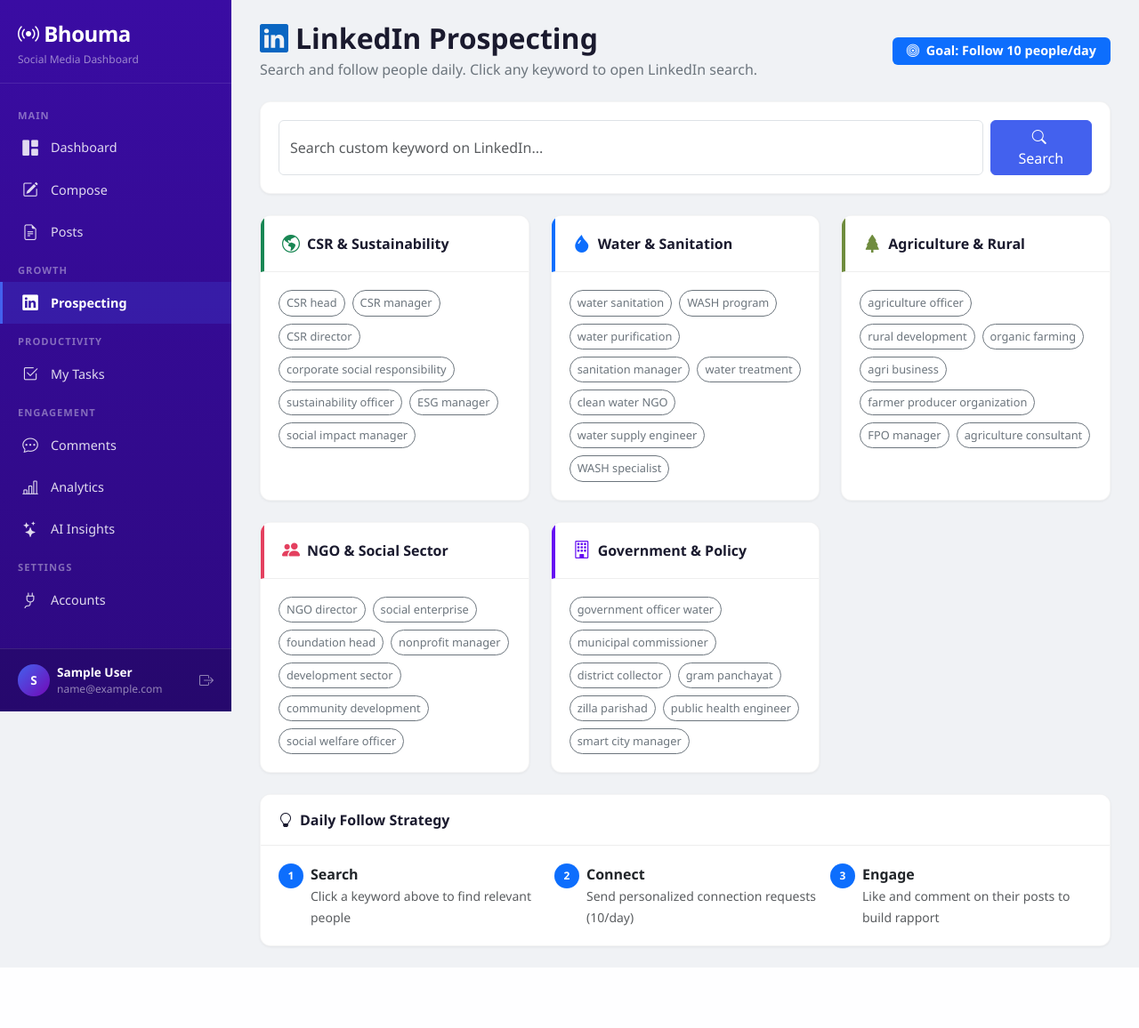
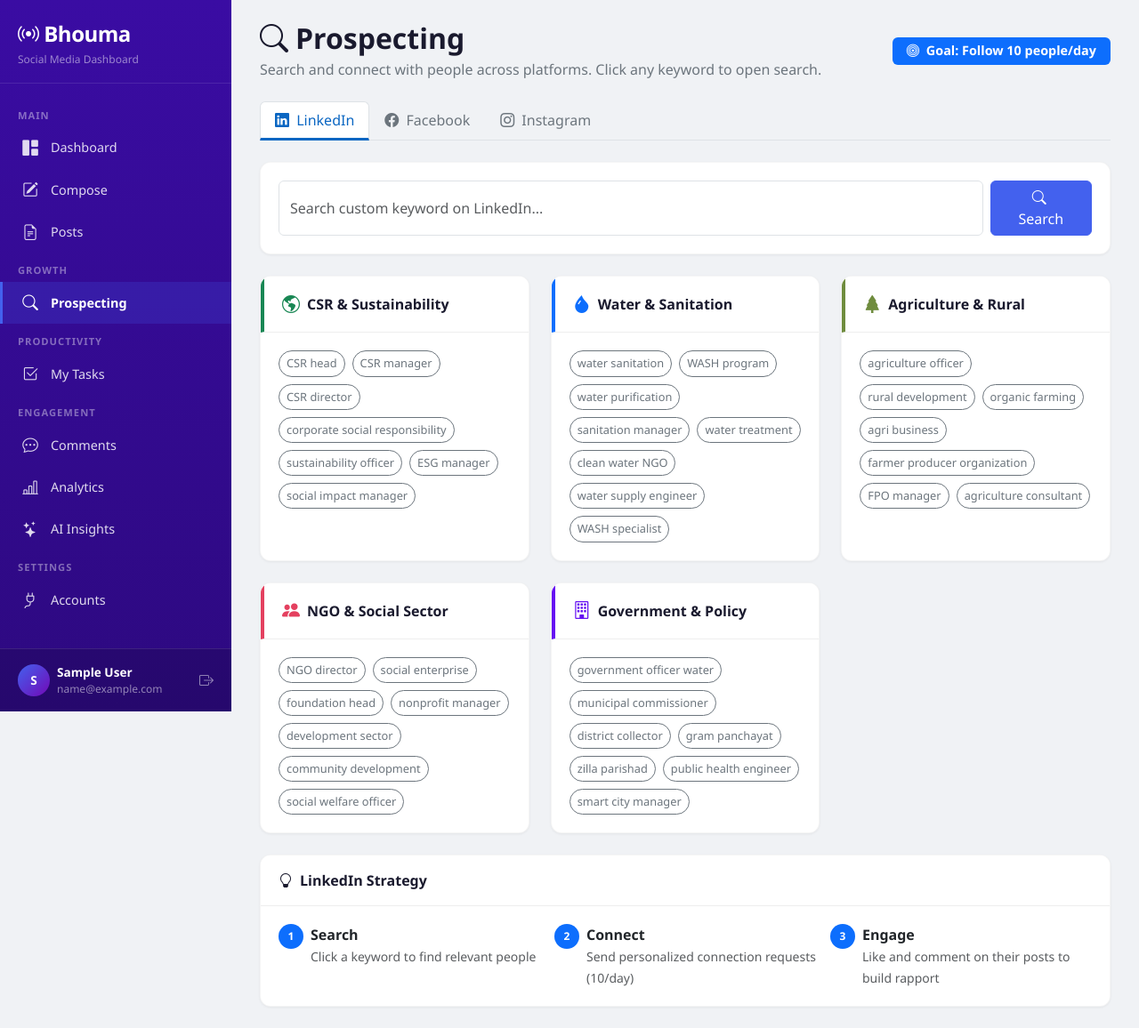
Before and after one commit to ArunExprop06/bhouma, a Flask app: page /prospecting/ in a window 1280 px wide. Shown: the whole page at 89% size. Before the commit the page ends 1088 px from the top, so only its background shows below. Run offline with Flask 3, Linux system fonts and the light colour scheme; the visitor is signed in with stand-in values (Sample User, id 1).

Commit message:
Add multi-platform prospecting (Facebook, Instagram, LinkedIn)
Extend prospecting page with platform tabs — same keyword categories
open platform-specific search URLs. Sidebar icon updated to generic.

Co-Authored-By: Claude Opus 4.6 <noreply@anthropic.com>

```diff
--- a/app_package/routes/prospecting.py
+++ b/app_package/routes/prospecting.py
@@ -3,7 +3,7 @@ from flask_login import login_required
 
 prospecting_bp = Blueprint('prospecting', __name__, url_prefix='/prospecting')
 
-# Predefined keyword categories for LinkedIn search
+# Predefined keyword categories
 KEYWORD_CATEGORIES = [
     {
         'name': 'CSR & Sustainability',
@@ -57,11 +57,53 @@ KEYWORD_CATEGORIES = [
     },
 ]
 
+# Platform configurations
+PLATFORMS = {
+    'linkedin': {
+        'name': 'LinkedIn',
+        'icon': 'bi-linkedin',
+        'color': '#0a66c2',
+        'search_types': [
+            {'label': 'People', 'icon': 'bi-people', 'url': 'https://www.linkedin.com/search/results/people/?keywords={kw}'},
+            {'label': 'Companies', 'icon': 'bi-building', 'url': 'https://www.linkedin.com/search/results/companies/?keywords={kw}'},
+            {'label': 'Posts', 'icon': 'bi-file-text', 'url': 'https://www.linkedin.com/search/results/content/?keywords={kw}'},
+        ],
+        'chip_url': 'https://www.linkedin.com/search/results/people/?keywords={kw}',
+    },
+    'facebook': {
+        'name': 'Facebook',
+        'icon': 'bi-facebook',
+        'color': '#1877f2',
+        'search_types': [
+            {'label': 'People', 'icon': 'bi-people', 'url': 'https://www.facebook.com/search/people/?q={kw}'},
+            {'label': 'Pages', 'icon': 'bi-flag', 'url': 'https://www.facebook.com/search/pages/?q={kw}'},
+            {'label': 'Groups', 'icon': 'bi-people-fill', 'url': 'https://www.facebook.com/search/groups/?q={kw}'},
+        ],
+        'chip_url': 'https://www.facebook.com/search/people/?q={kw}',
+    },
+    'instagram': {
+        'name': 'Instagram',
+        'icon': 'bi-instagram',
+        'color': '#e4405f',
+        'search_types': [
+            {'label': 'Hashtags', 'icon': 'bi-hash', 'url': 'https://www.instagram.com/explore/tags/{kw}/'},
+            {'label': 'Accounts', 'icon': 'bi-person', 'url': 'https://www.google.com/search?q=site:instagram.com+{kw}'},
+        ],
+        'chip_url': 'https://www.instagram.com/explore/tags/{kw}/',
+    },
+}
+
 
 @prospecting_bp.route('/')
 @login_required
 def index():
     custom_keyword = request.args.get('q', '').strip()
+    platform = request.args.get('platform', 'linkedin')
+    if platform not in PLATFORMS:
+        platform = 'linkedin'
     return render_template('prospecting/index.html',
                            categories=KEYWORD_CATEGORIES,
-                           custom_keyword=custom_keyword)
+                           custom_keyword=custom_keyword,
+                           platform=platform,
+                           platforms=PLATFORMS,
+                           current_platform=PLATFORMS[platform])
--- a/app_package/templates/base.html
+++ b/app_package/templates/base.html
@@ -43,7 +43,7 @@
             <li class="nav-label">Growth</li>
             <li>
                 <a href="{{ url_for('prospecting.index') }}" class="{{ 'active' if request.endpoint and request.endpoint.startswith('prospecting.') }}">
-                    <i class="bi bi-linkedin"></i> Prospecting
+                    <i class="bi bi-search"></i> Prospecting
                 </a>
             </li>
 
--- a/app_package/templates/prospecting/index.html
+++ b/app_package/templates/prospecting/index.html
@@ -1,37 +1,45 @@
 {% extends "base.html" %}
-{% block title %}LinkedIn Prospecting{% endblock %}
+{% block title %}Prospecting — {{ current_platform.name }}{% endblock %}
 
 {% block content %}
 <div class="page-header d-flex align-items-center justify-content-between">
     <div>
-        <h2><i class="bi bi-linkedin me-2" style="color:#0a66c2;"></i>LinkedIn Prospecting</h2>
-        <p>Search and follow people daily. Click any keyword to open LinkedIn search.</p>
+        <h2><i class="bi bi-search me-2"></i>Prospecting</h2>
+        <p>Search and connect with people across platforms. Click any keyword to open search.</p>
     </div>
     <span class="badge bg-primary" style="font-size:0.9rem;padding:0.5rem 1rem;">
         <i class="bi bi-bullseye me-1"></i> Goal: Follow 10 people/day
     </span>
 </div>
 
+<!-- Platform Tabs -->
+<ul class="nav nav-tabs mb-4">
+    {% for key, pf in platforms.items() %}
+    <li class="nav-item">
+        <a class="nav-link {{ 'active' if platform == key }}" href="{{ url_for('prospecting.index', platform=key) }}" style="{{ 'color:' + pf.color + ';border-bottom:3px solid ' + pf.color if platform == key }}">
+            <i class="bi {{ pf.icon }} me-1"></i> {{ pf.name }}
+        </a>
+    </li>
+    {% endfor %}
+</ul>
+
 <!-- Custom Search -->
 <div class="card-custom mb-4">
     <div class="card-body">
         <form method="GET" class="d-flex gap-2">
-            <input type="text" name="q" class="form-control" placeholder="Search custom keyword on LinkedIn..." value="{{ custom_keyword }}">
+            <input type="hidden" name="platform" value="{{ platform }}">
+            <input type="text" name="q" class="form-control" placeholder="Search custom keyword on {{ current_platform.name }}..." value="{{ custom_keyword }}">
             <button type="submit" class="btn btn-primary px-4">
                 <i class="bi bi-search me-1"></i> Search
             </button>
         </form>
         {% if custom_keyword %}
         <div class="mt-3">
-            <a href="https://www.linkedin.com/search/results/people/?keywords={{ custom_keyword|urlencode }}" target="_blank" class="btn btn-outline-primary me-2">
-                <i class="bi bi-people me-1"></i> People
+            {% for st in current_platform.search_types %}
+            <a href="{{ st.url.replace('{kw}', custom_keyword|urlencode) }}" target="_blank" class="btn btn-outline-primary me-2 mb-1">
+                <i class="bi {{ st.icon }} me-1"></i> {{ st.label }}
             </a>
-            <a href="https://www.linkedin.com/search/results/companies/?keywords={{ custom_keyword|urlencode }}" target="_blank" class="btn btn-outline-primary me-2">
-                <i class="bi bi-building me-1"></i> Companies
-            </a>
-            <a href="https://www.linkedin.com/search/results/content/?keywords={{ custom_keyword|urlencode }}" target="_blank" class="btn btn-outline-primary">
-                <i class="bi bi-file-text me-1"></i> Posts
-            </a>
+            {% endfor %}
         </div>
         {% endif %}
     </div>
@@ -49,8 +57,8 @@
             <div class="card-body">
                 <div class="d-flex flex-wrap gap-2">
                     {% for kw in cat.keywords %}
-                    <a href="https://www.linkedin.com/search/results/people/?keywords={{ kw|urlencode }}" target="_blank" class="btn btn-sm btn-outline-secondary keyword-chip">
-                        {{ kw }}
+                    <a href="{{ current_platform.chip_url.replace('{kw}', kw|urlencode) }}" target="_blank" class="btn btn-sm btn-outline-secondary keyword-chip">
+                        {% if platform == 'instagram' %}#{% endif %}{{ kw }}
                     </a>
                     {% endfor %}
                 </div>
@@ -63,16 +71,17 @@
 <!-- Quick Tips -->
 <div class="card-custom mt-4">
     <div class="card-header">
-        <i class="bi bi-lightbulb me-2"></i>Daily Follow Strategy
+        <i class="bi bi-lightbulb me-2"></i>{{ current_platform.name }} Strategy
     </div>
     <div class="card-body">
         <div class="row g-3">
+            {% if platform == 'linkedin' %}
             <div class="col-md-4">
                 <div class="d-flex gap-2 align-items-start">
                     <span class="badge bg-primary rounded-circle d-flex align-items-center justify-content-center" style="width:28px;height:28px;flex-shrink:0;">1</span>
                     <div>
                         <div class="fw-semibold">Search</div>
-                        <small class="text-muted">Click a keyword above to find relevant people</small>
+                        <small class="text-muted">Click a keyword to find relevant people</small>
                     </div>
                 </div>
             </div>
@@ -94,6 +103,63 @@
                     </div>
                 </div>
             </div>
+            {% elif platform == 'facebook' %}
+            <div class="col-md-4">
+                <div class="d-flex gap-2 align-items-start">
+                    <span class="badge rounded-circle d-flex align-items-center justify-content-center" style="width:28px;height:28px;flex-shrink:0;background:#1877f2;">1</span>
+                    <div>
+                        <div class="fw-semibold">Find Pages & Groups</div>
+                        <small class="text-muted">Search for relevant pages and groups in your niche</small>
+                    </div>
+                </div>
+            </div>
+            <div class="col-md-4">
+                <div class="d-flex gap-2 align-items-start">
+                    <span class="badge rounded-circle d-flex align-items-center justify-content-center" style="width:28px;height:28px;flex-shrink:0;background:#1877f2;">2</span>
+                    <div>
+                        <div class="fw-semibold">Join & Follow</div>
+                        <small class="text-muted">Join active groups and follow pages that post regularly</small>
+                    </div>
+                </div>
+            </div>
+            <div class="col-md-4">
+                <div class="d-flex gap-2 align-items-start">
+                    <span class="badge rounded-circle d-flex align-items-center justify-content-center" style="width:28px;height:28px;flex-shrink:0;background:#1877f2;">3</span>
+                    <div>
+                        <div class="fw-semibold">Engage & Post</div>
+                        <small class="text-muted">Comment in groups and share valuable content</small>
+                    </div>
+                </div>
+            </div>
+            {% elif platform == 'instagram' %}
+            <div class="col-md-4">
+                <div class="d-flex gap-2 align-items-start">
+                    <span class="badge rounded-circle d-flex align-items-center justify-content-center" style="width:28px;height:28px;flex-shrink:0;background:#e4405f;">1</span>
+                    <div>
+                        <div class="fw-semibold">Explore Hashtags</div>
+                        <small class="text-muted">Click a keyword to browse relevant hashtag feeds</small>
+                    </div>
+                </div>
+            </div>
+            <div class="col-md-4">
+                <div class="d-flex gap-2 align-items-start">
+                    <span class="badge rounded-circle d-flex align-items-center justify-content-center" style="width:28px;height:28px;flex-shrink:0;background:#e4405f;">2</span>
+                    <div>
+                        <div class="fw-semibold">Follow Accounts</div>
+                        <small class="text-muted">Follow active accounts and creators in your sector</small>
+                    </div>
+                </div>
+            </div>
+            <div class="col-md-4">
+                <div class="d-flex gap-2 align-items-start">
+                    <span class="badge rounded-circle d-flex align-items-center justify-content-center" style="width:28px;height:28px;flex-shrink:0;background:#e4405f;">3</span>
+                    <div>
+                        <div class="fw-semibold">Interact</div>
+                        <small class="text-muted">Like, comment, and share stories to build visibility</small>
+                    </div>
+                </div>
+            </div>
+            {% endif %}
         </div>
     </div>
 </div>
@@ -107,9 +173,16 @@
     transition: all 0.2s;
 }
 .keyword-chip:hover {
-    background: #0a66c2 !important;
+    background: {{ current_platform.color }} !important;
     color: #fff !important;
-    border-color: #0a66c2 !important;
+    border-color: {{ current_platform.color }} !important;
+}
+.nav-tabs .nav-link {
+    font-weight: 500;
+    color: #6c757d;
+}
+.nav-tabs .nav-link:hover {
+    color: #333;
 }
 </style>
 {% endblock %}
```
